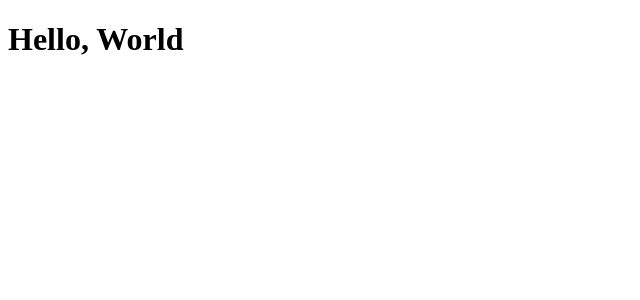
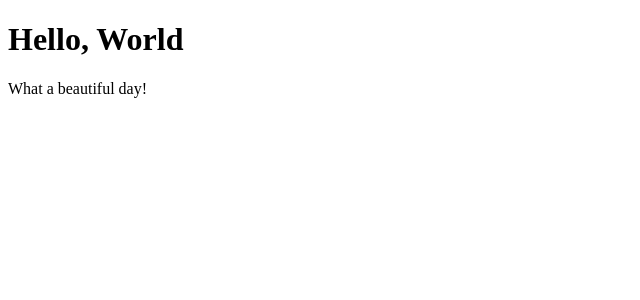
Before and after one commit to RavaMarghe/Esercizi-React, a React (Create React App) app in the folder my-app/: page / in a window 1280 px wide. Shown: the top 300 px of the page, without its empty margins (0-640 px from the left). Built offline with nearby package versions, Linux system fonts and the light colour scheme.

Commit message:
feat: add paragraph to Hello.js

```diff
--- a/my-app/src/Hello.js
+++ b/my-app/src/Hello.js
@@ -3,7 +3,10 @@ import React from 'react';
 export class Hello extends React.Component {
     render() {
         return (
-            <h1>Hello, World</h1>
+            <div>
+                <h1>Hello, World</h1>
+                <p>What a beautiful day!</p>
+            </div>
         )
     }
 }
```
